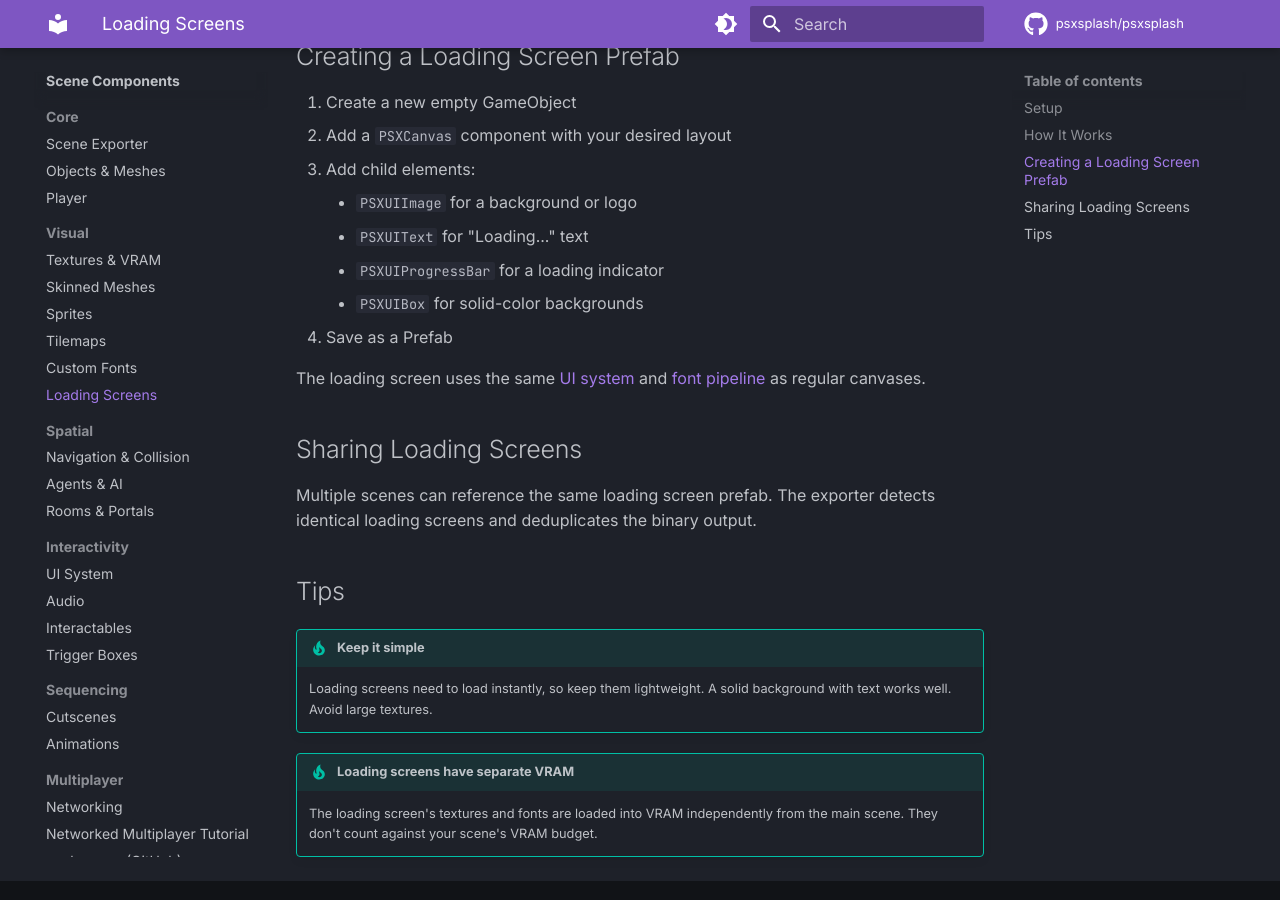
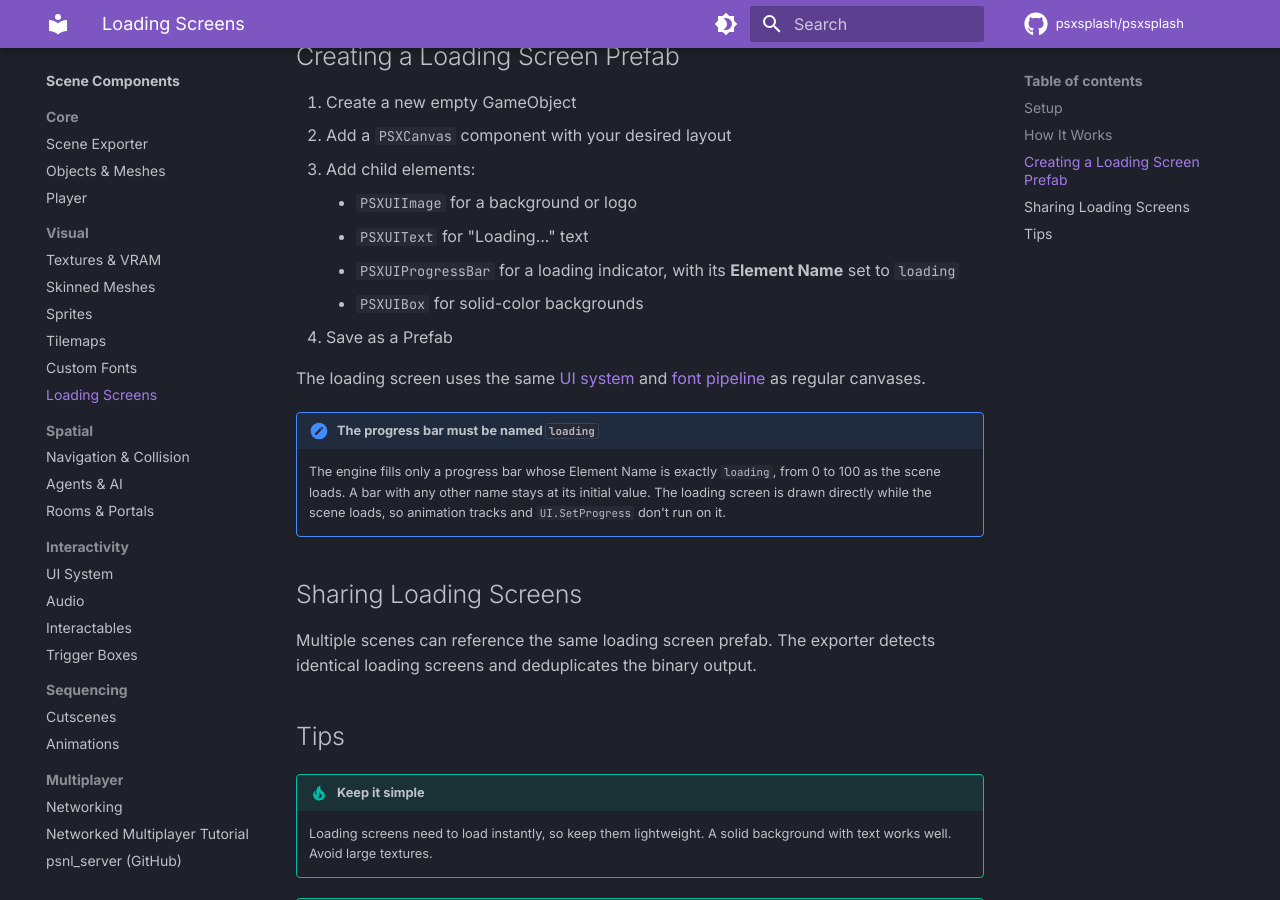
Before and after one commit to psxsplash/docs, an MkDocs documentation site: the page built from docs/components/loading-screens.md, in a window 1280 px wide and 900 px high, scrolled down 723 px. Built offline with MkDocs 1.6.1 and Material for MkDocs 9.7.7, drawn with Linux system fonts in a browser that asks for light colours; comment, search, counter and statistics services are not loaded; the version menu is left out.

Commit message:
Loading screens: the progress bar must be named loading

```diff
--- a/docs/components/loading-screens.md
+++ b/docs/components/loading-screens.md
@@ -24,11 +24,14 @@ When a scene loads:
 3. Add child elements:
     - `PSXUIImage` for a background or logo
     - `PSXUIText` for "Loading..." text
-    - `PSXUIProgressBar` for a loading indicator
+    - `PSXUIProgressBar` for a loading indicator, with its **Element Name** set to `loading`
     - `PSXUIBox` for solid-color backgrounds
 4. Save as a Prefab
 
 The loading screen uses the same [UI system](ui.md) and [font pipeline](fonts.md) as regular canvases.
+
+!!! note "The progress bar must be named `loading`"
+    The engine fills only a progress bar whose Element Name is exactly `loading`, from 0 to 100 as the scene loads. A bar with any other name stays at its initial value. The loading screen is drawn directly while the scene loads, so animation tracks and `UI.SetProgress` don't run on it.
 
 ## Sharing Loading Screens
 
```
